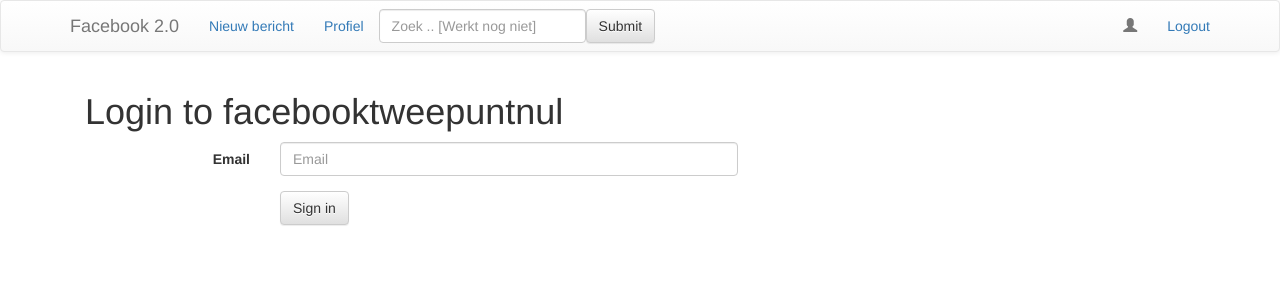
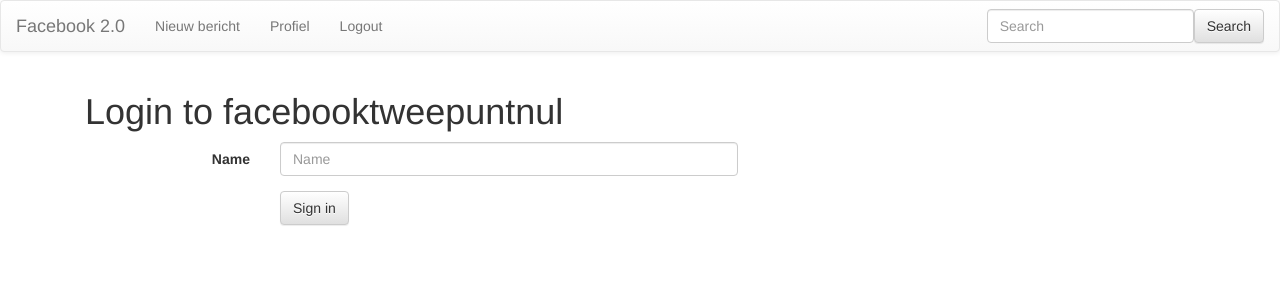
Before and after one commit to matthiasmeerhof/facebooktweepuntnul, a React (Create React App) app: page /login in a window 1280 px wide. Shown: the top 300 px of the page. Built offline with nearby package versions, Linux system fonts and the light colour scheme.

Commit message:
Added loggin in

```diff
--- a/src/App.js
+++ b/src/App.js
@@ -1,7 +1,7 @@
 // React-stuff
 import React, { Component } from 'react';
 import { BrowserRouter } from 'react-router-dom';
-import { Route } from 'react-router';
+import { Route, Redirect } from 'react-router';
 
 // CSS
 import './App.css';
@@ -16,38 +16,50 @@
 class App extends Component {
     constructor() {
         super();
-        if(localStorage.getItem("posts") === null) {
+        if (localStorage.getItem("posts") === null) {
             localStorage.setItem("posts", JSON.stringify([]));
         }
-        if(localStorage.getItem("name") !== null) {
+        if (localStorage.getItem("name") !== null) {
             localStorage.setItem("name", 'Brent Lobbezoo');
+        }
+        this.state = {
+            loggedIn: false
         }
         this.postHandler = this.postHandler.bind(this);
     }
 
-    postHandler(post, title){
+    postHandler(post, title) {
         let posts = JSON.parse(localStorage.getItem('posts'));
         let newPost = {
-                title : title,
-                post: post,
-                author: localStorage.getItem('name'),
-                comments: [],
-                likes : 0
-            };
+            key: posts.length,
+            title: title,
+            post: post,
+            author: localStorage.getItem('name'),
+            comments: [],
+            likes: 0
+        };
         posts.push(newPost);
         localStorage.setItem('posts', JSON.stringify(posts));
     }
 
+    login() {
+        this.setState({
+            loggedIn: true
+        })
+
+    }
+
     render() {
+        let loggedIn = this.state.loggedIn;
         return (
             <BrowserRouter>
                 <div>
-                    <Route path="/" component={NavBar} />
-                    <Route exact path="/" component={() => (<Overview posts={JSON.parse(localStorage.getItem('posts'))} />)}/>
+                    <NavBar />
+                    <Route exact path="/" component={() => loggedIn ? (<Overview posts={JSON.parse(localStorage.getItem('posts'))} />) : <Redirect to="/login" />} />
                     <div className="container overall">
-                        <Route path="/add" component={() => (<PostForm postHandler={this.postHandler} />)} />
-                        <Route path="/login" component={Login} />
-                        <Route path="/profile/:user" component={Profile} />
+                        <Route path="/add" component={() => loggedIn ? (<PostForm postHandler={this.postHandler} />) : <Redirect to="/login" />} />
+                        <Route path="/login" component={(prop) => <Login route={prop} login={this.login.bind(this)} />} />
+                        <Route path="/profile/:user" component={() => loggedIn ? (<Profile />) : <Redirect to="/login" />} />
                     </div>
                 </div>
             </BrowserRouter>
--- a/src/components/Login.js
+++ b/src/components/Login.js
@@ -2,8 +2,23 @@
 import { Form, FormGroup, Col, ControlLabel, Button, FormControl } from 'react-bootstrap';
 
 class Login extends Component {
-    handleOnSubmit(e) {
-        localStorage.setItem('loggedId', true);
+    handleChange(e) {
+        localStorage.setItem('name', e.target.value);
+    }
+
+    handleOnClick() {
+        let name = localStorage.getItem('name');
+        if (name !== null) {
+            if (name.length > 0) {
+                this.props.login();
+                this.props.route.history.push("/");
+            }
+        }
+    }
+
+    getValidationState() {
+        const length = localStorage.getItem('name');
+        if (length > 0) return 'success';
     }
 
     render() {
@@ -11,15 +26,15 @@
             <div className="container">
                 <Form horizontal>
                     <h1>Login to facebooktweepuntnul</h1>
-                    <FormGroup controlId="formHorizontalEmail">
-                        <Col componentClass={ControlLabel} sm={2}>Email</Col>
+                    <FormGroup controlId="formHorizontalEmail" validationState={this.getValidationState()}>
+                        <Col componentClass={ControlLabel} sm={2}>Name</Col>
                         <Col sm={5}>
-                            <FormControl type="email" placeholder="Email" />
+                            <FormControl type="name" placeholder="Name" onChange={this.handleChange.bind(this)} />
                         </Col>
                     </FormGroup>
-                    <FormGroup>
+                    <FormGroup validationState={this.getValidationState()}>
                         <Col smOffset={2} sm={10}>
-                            <Button type="submit" onSubmit={this.handleOnSubmit}>Sign in</Button>
+                            <Button onClick={this.handleOnClick.bind(this)}>Sign in</Button>
                         </Col>
                     </FormGroup>
                 </Form>
--- a/src/components/NavBar.js
+++ b/src/components/NavBar.js
@@ -1,36 +1,33 @@
 import React, { Component } from 'react';
-import { Navbar, Nav, NavItem, FormControl, FormGroup, Button, Glyphicon } from 'react-bootstrap';
-import { Link } from 'react-router-dom';
+import { NavLink } from 'react-router-dom';
 
 class NavBar extends Component {
+    handleLogOut(e) {
+        localStorage.removeItem('name');
+        this.props.history.push("/login");
+    }
+
     render() {
         let profileUrl = '/profile/' + encodeURI(localStorage.getItem('name'));
-        return(
-            <Navbar>
-                <Navbar.Header>
-                    <Navbar.Brand>
-                        <Link to="/">Facebook 2.0</Link>
-                    </Navbar.Brand>
-                </Navbar.Header>
-                <Nav pullLeft>
-                    <NavItem eventKey={1}><Link to="/add">Nieuw bericht</Link></NavItem>
-                    <NavItem eventKey={2}><Link to={profileUrl}>Profiel</Link></NavItem>
-                </Nav>
-                <Nav pullRight>
-                    <Navbar.Text>
-                        <Glyphicon glyph="user" /> {localStorage.getItem('name')}
-                    </Navbar.Text>
-                    <NavItem eventKey={3}><Link to="#">Logout</Link></NavItem>
-                </Nav>
-                <Navbar.Collapse>
-                    <Navbar.Form>
-                        <FormGroup>
-                            <FormControl type="text" placeholder="Zoek .. [Werkt nog niet]"/>
-                        </FormGroup>
-                        <Button type="submit">Submit</Button>
-                    </Navbar.Form>
-                </Navbar.Collapse>
-            </Navbar>
+        return (
+            <nav className="navbar navbar-default">
+                <div className="container-fluid">
+                    <div className="navbar-header">
+                        <ul className="nav navbar-nav">
+                            <li><NavLink activeClassName="selected" className="navbar-brand" to="/">Facebook 2.0</NavLink ></li>
+                            <li><NavLink activeClassName="selected" to="/add">Nieuw bericht</NavLink ></li>
+                            <li><NavLink activeClassName="selected" to={profileUrl}>Profiel</NavLink ></li>
+                            <li><NavLink activeClassName="selected" onClick={this.handleLogOut.bind(this)} to="/">Logout</NavLink ></li>
+                        </ul>
+                    </div>
+                    <form className="navbar-form navbar-right">
+                        <div className="form-group">
+                            <input type="text" className="form-control" placeholder="Search" />
+                        </div>
+                        <button type="submit" className="btn btn-default">Search</button>
+                    </form>
+                </div>
+            </nav>
         )
     }
 }
--- a/src/components/Overview.js
+++ b/src/components/Overview.js
@@ -3,7 +3,7 @@
 
 class Overview extends Component {
     render() {
-        let posts = this.props.posts.map((post) => (<Post post={post} key={post.title} />));
+        let posts = this.props.posts.map((post) => (<Post post={post} key={post.key} />));
         return (
             <div className="container bg-fb">
                 <h2>Berichten:</h2>
--- a/src/components/Profile.js
+++ b/src/components/Profile.js
@@ -2,7 +2,6 @@
 
 class Profile extends Component {
     render() {
-        console.log(this.props);
         return (
             <div className="container bg-fb">
                 <p>Hier komt een profiel</p>
```
